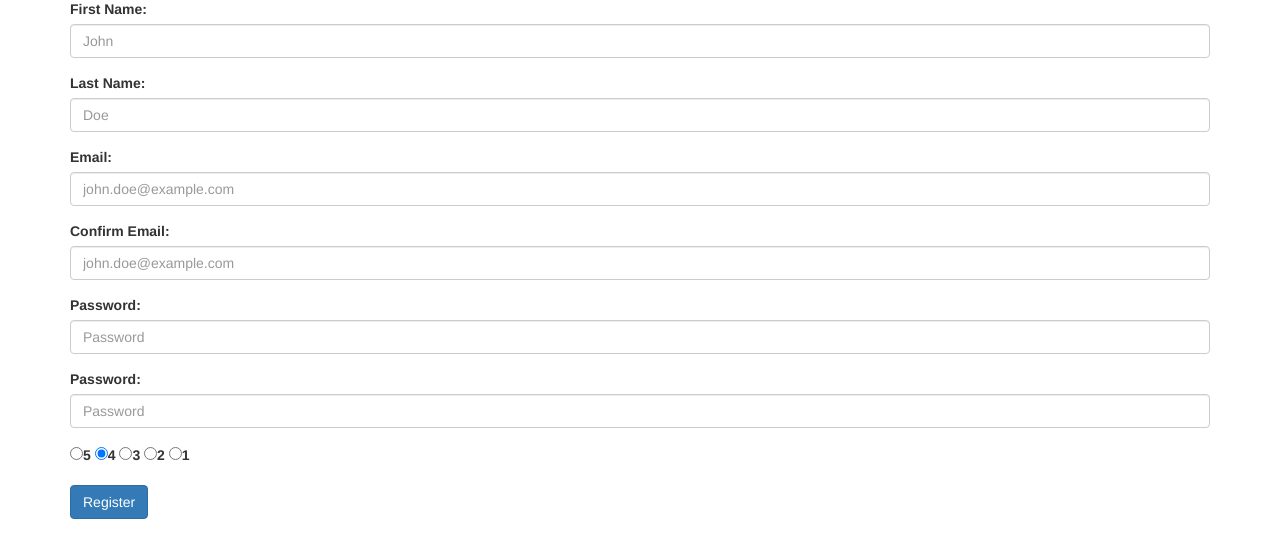
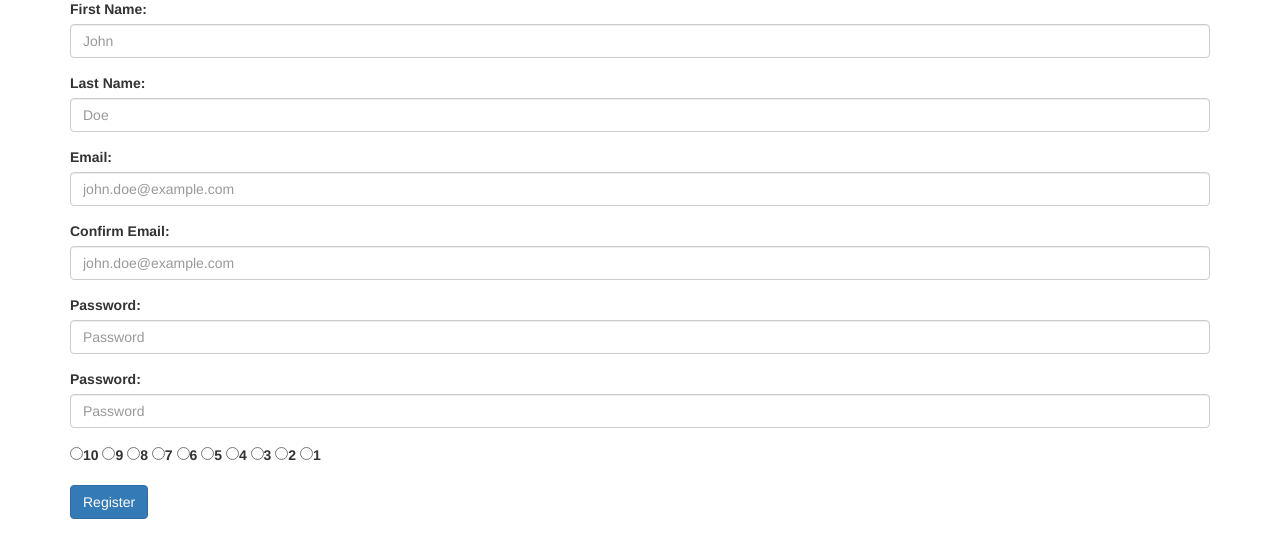
Before and after one commit to Scoutdrago3/Coders-Path, a PHP site: page /signin.php in a window 1280 px wide. Shown: the part 64-622 px from the top of the page. Run offline with PHP 8.4, Linux system fonts and the light colour scheme; some libraries are stand-ins or nearby versions.

Commit message:
star system

```diff
--- a/signin.php
+++ b/signin.php
@@ -41,8 +41,13 @@
     <div class="form-group">
       <fieldset>
           <span class="star-cb-group">
+            <input type="radio" id="rating-10" name="rating" value="10" /><label for="rating-10">10</label>
+            <input type="radio" id="rating-9" name="rating" value="9" /><label for="rating-9">9</label>
+            <input type="radio" id="rating-8" name="rating" value="8" /><label for="rating-8">8</label>
+            <input type="radio" id="rating-7" name="rating" value="7" /><label for="rating-7">7</label>
+            <input type="radio" id="rating-6" name="rating" value="6" /><label for="rating-6">6</label>
             <input type="radio" id="rating-5" name="rating" value="5" /><label for="rating-5">5</label>
-            <input type="radio" id="rating-4" name="rating" value="4" checked="checked" /><label for="rating-4">4</label>
+            <input type="radio" id="rating-4" name="rating" value="4" /><label for="rating-4">4</label>
             <input type="radio" id="rating-3" name="rating" value="3" /><label for="rating-3">3</label>
             <input type="radio" id="rating-2" name="rating" value="2" /><label for="rating-2">2</label>
             <input type="radio" id="rating-1" name="rating" value="1" /><label for="rating-1">1</label>
```
